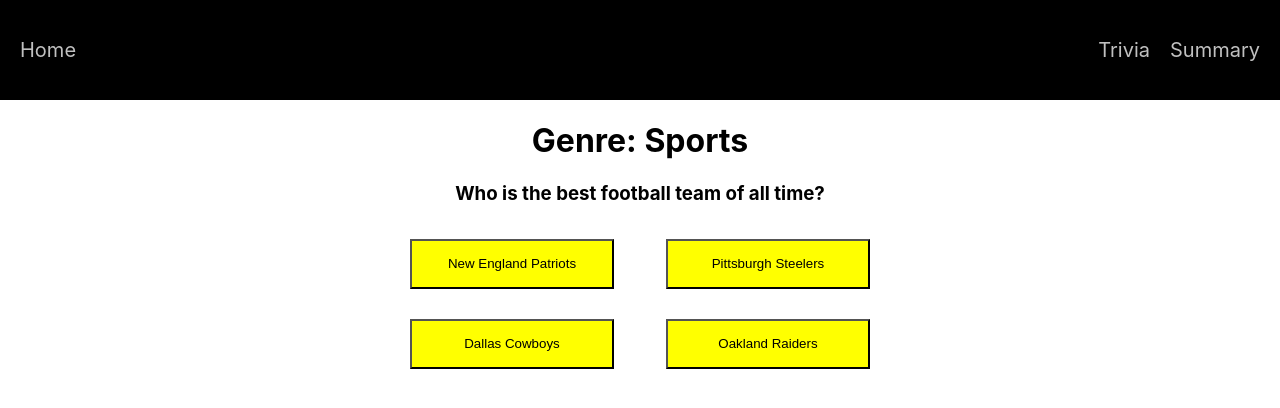
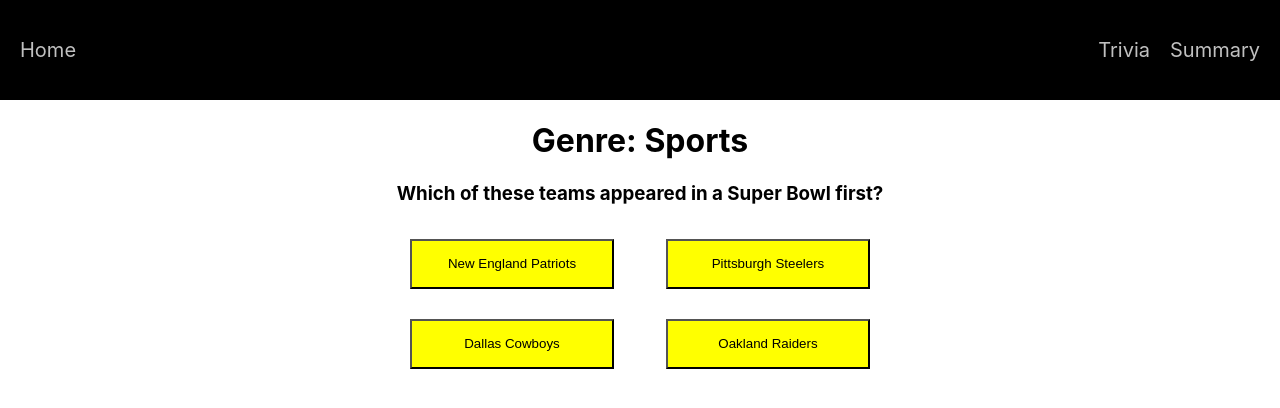
Before and after one commit to acarn506/Trivia_Game, a React (Create React App) app in the folder frontend/trivia_ui/: page / in a window 1280 px wide. Shown: the top 408 px of the page. Built offline with nearby package versions, Linux system fonts and the light colour scheme.

Commit message:
Extra Questions

```diff
--- a/frontend/trivia_ui/src/Pages/Trivia/Trivia.jsx
+++ b/frontend/trivia_ui/src/Pages/Trivia/Trivia.jsx
@@ -81,7 +81,7 @@
     <div>
       <h1 className="genre">Genre: Sports</h1>
       <div className="q-and-a">
-        <h3 className="question">Who is the best football team of all time?</h3>
+        <h3 className="question">Which of these teams appeared in a Super Bowl first?</h3>
           <div className="all-choices">
           {finishedButtons}
           </div>
@@ -92,3 +92,29 @@
 }
 
 export default Trivia;
+
+/* Question: Before the Golden State Warriors, who was the last team to appear in five straight NBA finals?
+A. Boston Celtics
+B. Chicago Bulls
+C. Los Angeles Lakers
+D. San Antonio Spurs
+
+Answer: Boston Celtics
+
+Question: Who won the very first MLS Cup?
+A. Chicago Fire
+B. D.C. United
+C. Houston Dynamo
+D. LA Galaxy
+
+Answer: D.C. United
+
+Question: After the New York Yankees, who has won the most World Series?
+A. St. Louis Cardinals
+B. Boston Red Sox
+C. New York/San Francisco Giants
+D. Brooklyn/Los Angeles Dodgers
+
+Answer: St. Louis Cardinals
+
+*/
```
